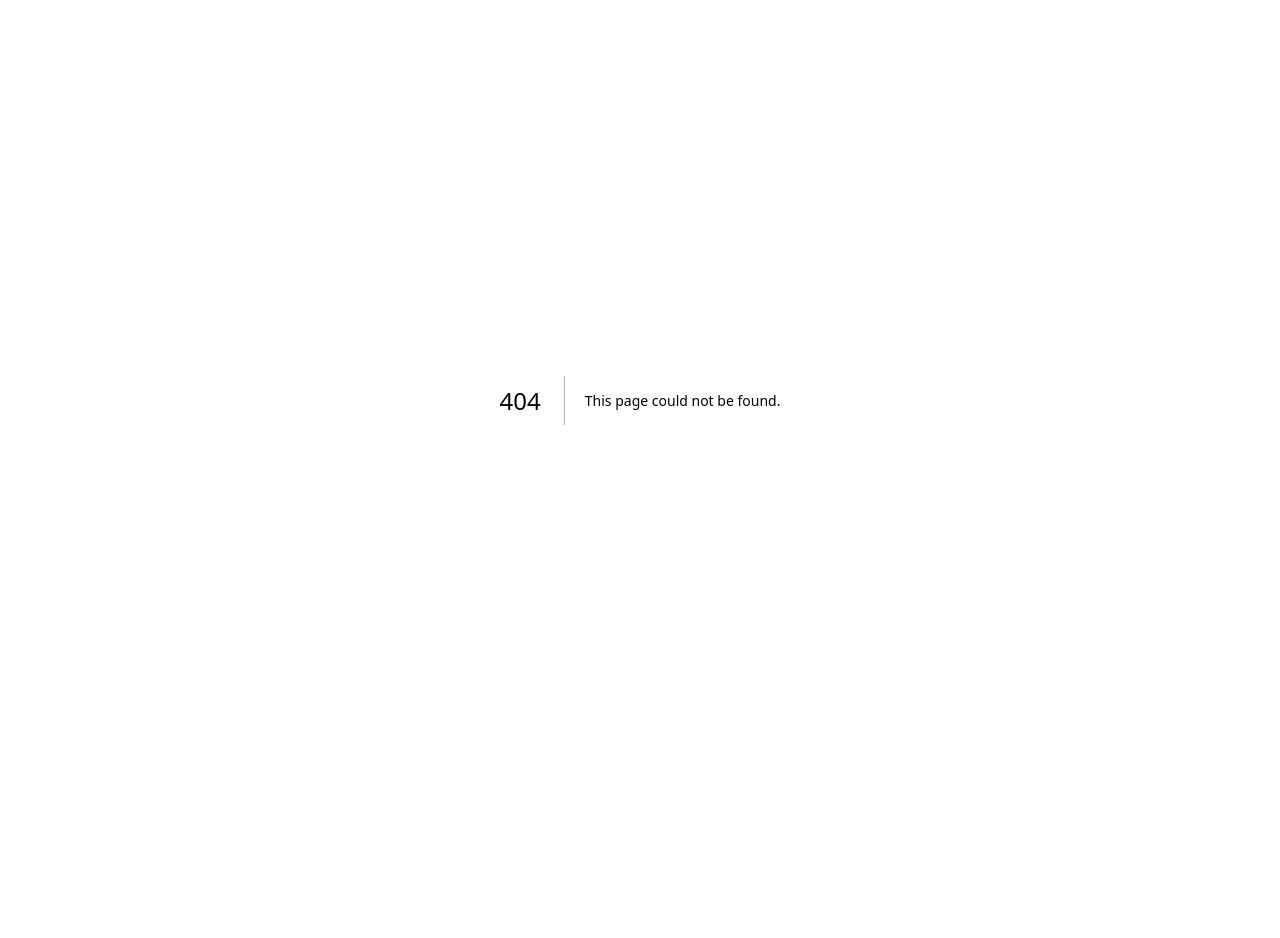
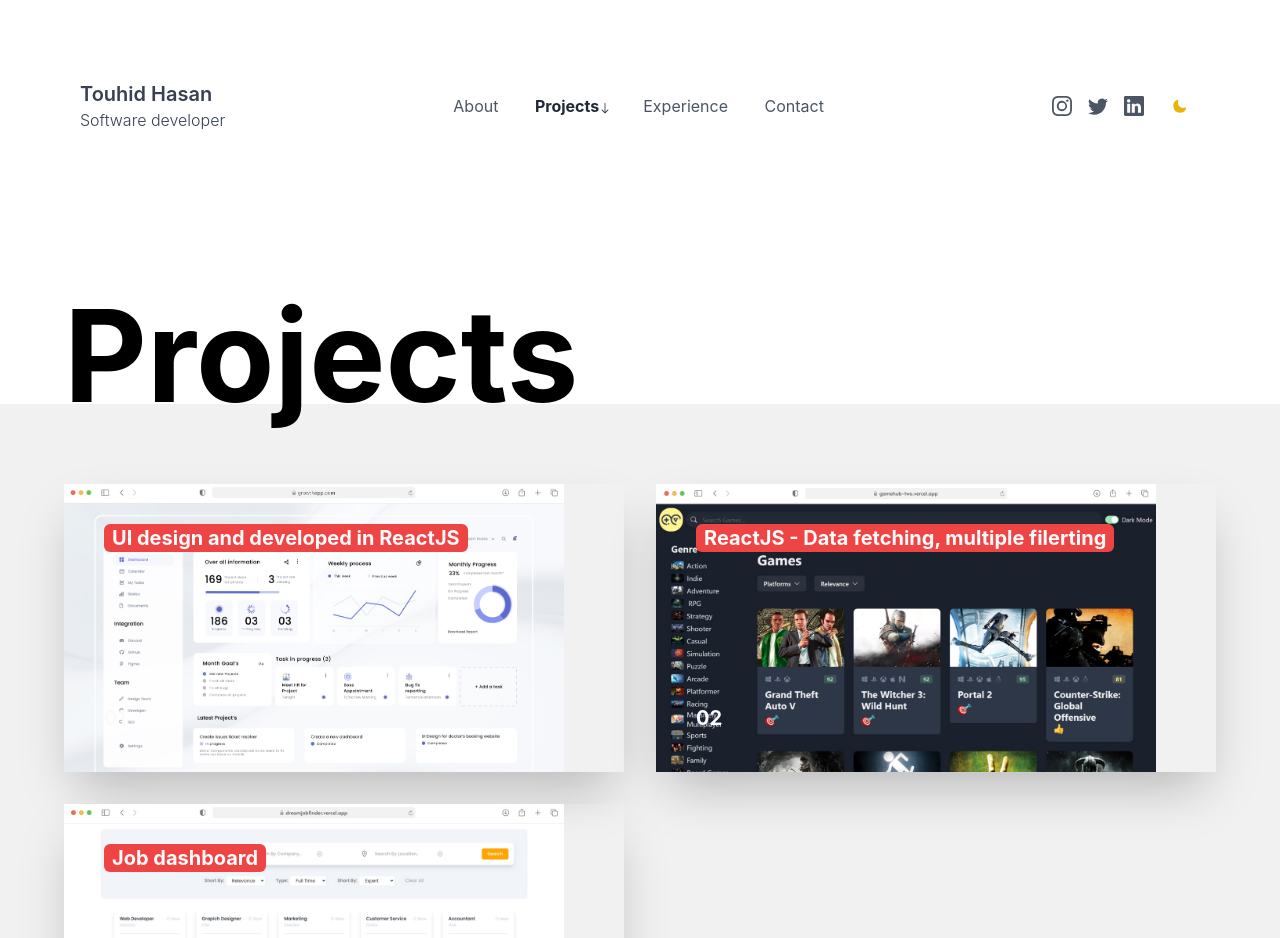
Before and after one commit to touhidhsn/touhidhasan, a Next.js app: page /projects in a window 1280 px wide. Before the commit this address had no page. Shown: the top 938 px of the page. Before the commit the page ends 800 px from the top, so only its background shows below. Built offline with nearby package versions, Linux system fonts and the light colour scheme.

Commit message:
projects page and component created.

```diff
--- a/app/components/AboutMe.jsx
+++ b/app/components/AboutMe.jsx
@@ -159,7 +159,12 @@
             </h1>
             <div className='flex flex-row flex-wrap my-8'>
               <Image src={html} className='h-20 w-20 mx-4 my-4' alt='HTML' />
-              <Image src={css} className='h-20 w-20 mx-4 my-4' alt='css' />
+              <Image src={css} className='h-20 w-20 mx-4 my-4' alt='css' />{' '}
+              <Image
+                src={tailwindcss}
+                className='h-20 w-20 mx-4 my-4'
+                alt='Tailwind CSS'
+              />
               <Image
                 src={js}
                 className='h-20 w-20 mx-4 my-4'
--- /dev/null
+++ b/app/components/Projects.jsx
@@ -0,0 +1,56 @@
+import React from 'react';
+import userData from '../constants/data';
+import Image from 'next/image';
+import asoleki from '../images/growthapp.jpg';
+
+export default function Projects() {
+  return (
+    <section className='bg-white dark:bg-gray-800'>
+      <div className='max-w-6xl mx-auto h-48 bg-white dark:bg-gray-800'>
+        <h1 className=' text-5xl md:text-9xl font-bold py-20 text-center md:text-left'>
+          Projects
+        </h1>
+      </div>
+      {/* Grid starts here */}
+      <div className='bg-[#F1F1F1] dark:bg-gray-900'>
+        <div className='max-w-6xl mx-auto grid grid-cols-1 md:grid-cols-2 gap-8 py-20 pb-40'>
+          {userData.projects.map((project, idx) => (
+            <ProjectCard
+              title={project.title}
+              link={project.link}
+              imgUrl={project.imgUrl}
+              number={`${idx + 1}`}
+            />
+          ))}
+        </div>
+        <div className='max-w-6xl mx-auto grid grid-cols-1 md:grid-cols-2 gap-8 py-20 pb-40'>
+          <ProjectCard title='hello' link='' imgUrl={asoleki} number='2' />
+        </div>
+      </div>
+    </section>
+  );
+}
+
+const ProjectCard = ({ title, link, imgUrl, number }) => {
+  return (
+    <a href={link} className='w-full block shadow-2xl'>
+      <div className='relative overflow-hidden'>
+        <div className='h-72 object-cover'>
+          <Image
+            src={imgUrl}
+            alt={title}
+            width={500}
+            height={500}
+            className='transform hover:scale-125 transition duration-2000 ease-out object-cover '
+          />
+        </div>
+        <h1 className='absolute top-10 left-10 text-gray-50 font-bold text-xl bg-red-500 rounded-md px-2'>
+          {title}
+        </h1>
+        <h1 className='absolute bottom-10 left-10 text-gray-50 font-bold text-xl'>
+          {number.length === 1 ? '0' + number : number}
+        </h1>
+      </div>
+    </a>
+  );
+};
--- a/app/constants/data.js
+++ b/app/constants/data.js
@@ -1,3 +1,28 @@
+import growtheapp from '../images/growthapp.jpg';
+import gamepreview from '../images/gamepreview.jpg';
+import jobreview from '../images/jobpreview.jpg';
+
 const userData = {
   avatarUrl: '../images/thavatar.png',
+
+  projects: [
+    {
+      title: 'UI design and developed in ReactJS',
+      link: '',
+      imgUrl: growtheapp,
+    },
+
+    {
+      title: 'ReactJS - Data fetching, multiple filerting',
+      link: '',
+      imgUrl: gamepreview,
+    },
+    {
+      title: 'Job dashboard',
+      link: '',
+      imgUrl: jobreview,
+    },
+  ],
 };
+
+export default userData;
--- /dev/null
+++ b/pages/projects.jsx
@@ -0,0 +1,13 @@
+import ContainerBlock from '@/app/components/ContainerBlock';
+import Projects from '@/app/components/Projects';
+import React from 'react';
+
+const projects = () => {
+  return (
+    <ContainerBlock>
+      <Projects />
+    </ContainerBlock>
+  );
+};
+
+export default projects;
```
